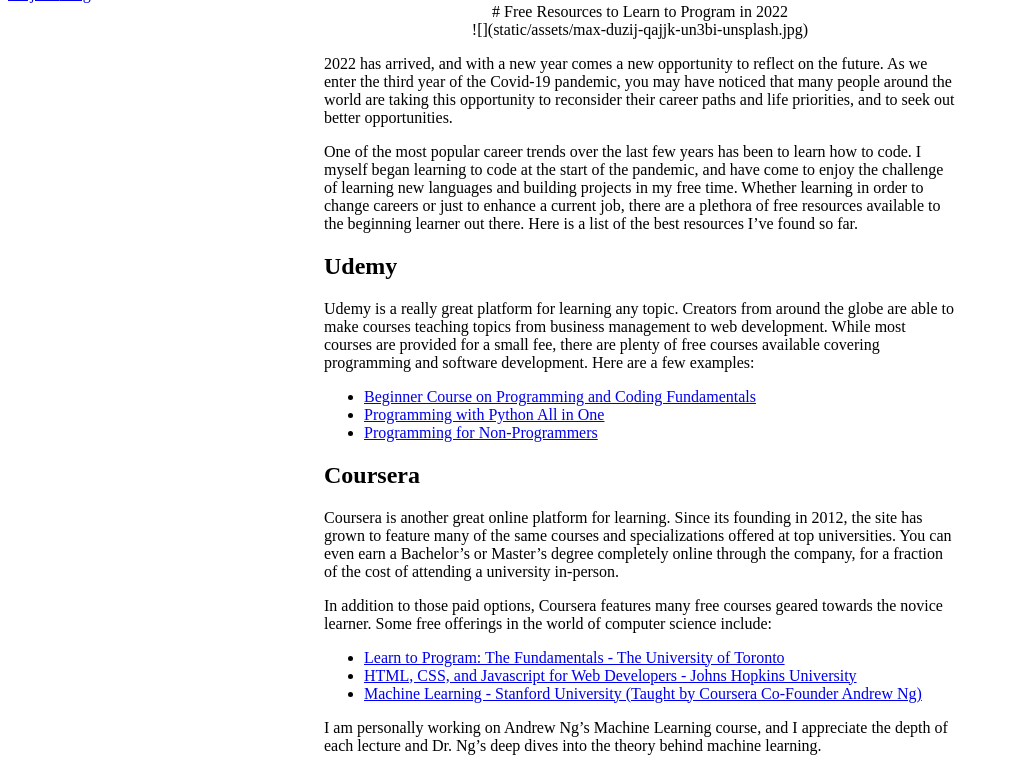
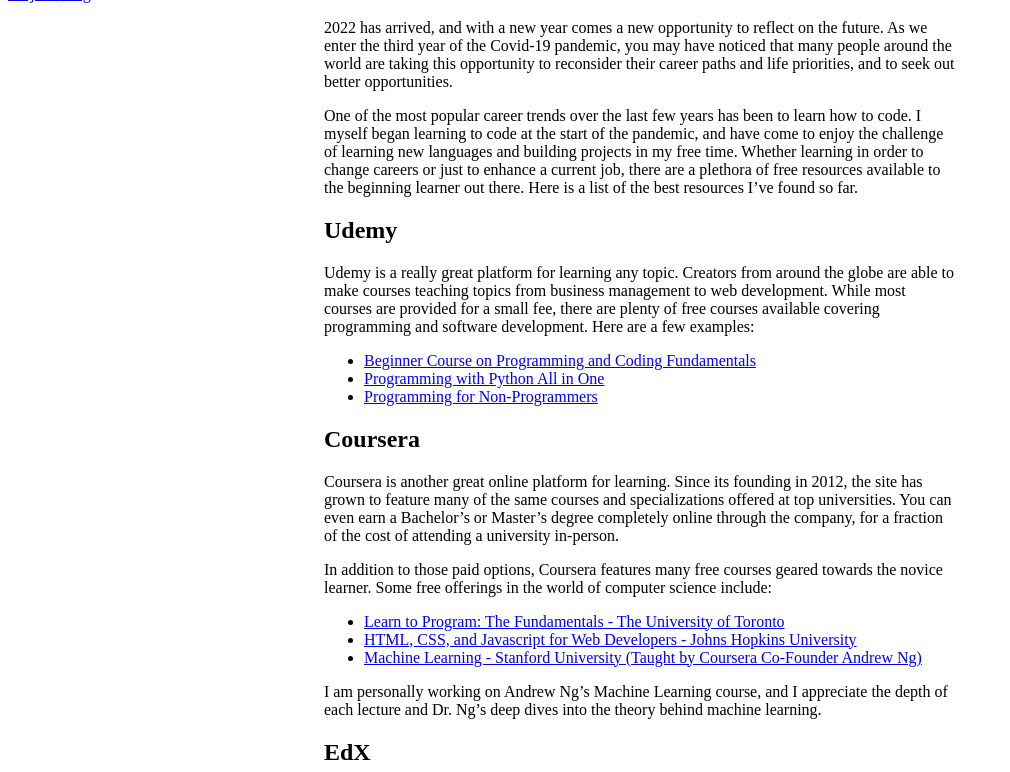
Before and after one commit to peter-j-schmidt/dev-portfolio-blog, a Gatsby site: page /blog/free-resources-for-learning-to-code-in-2022/ in a window 1280 px wide. Shown: the part 41-813 px from the top of the page, without its empty margins (0-1010 px from the left). Built offline with nearby package versions, Linux system fonts and the light colour scheme; Gatsby itself is replaced by a stand-in of ours.

Commit message:
Update Blog “free-resources-for-learning-to-code-in-2022”

```diff
--- a/content/blog/free-resources-for-learning-to-code-in-2022.md
+++ b/content/blog/free-resources-for-learning-to-code-in-2022.md
@@ -7,10 +7,6 @@ description: A list of some of the most effective resources for learning to code
 image: assets/max-duzij-qajjk-un3bi-unsplash.jpg
 ---
 
-<div align="center"># Free Resources to Learn to Program in 2022</div>
-
-
-<div align="center">![](static/assets/max-duzij-qajjk-un3bi-unsplash.jpg)</div>
 
 
 
```
